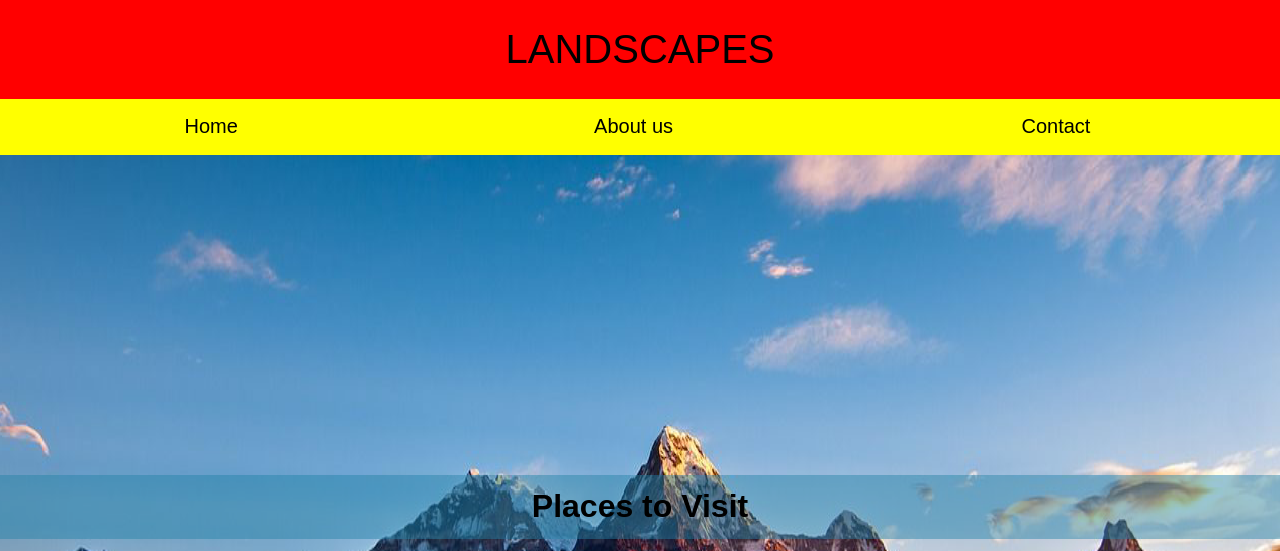
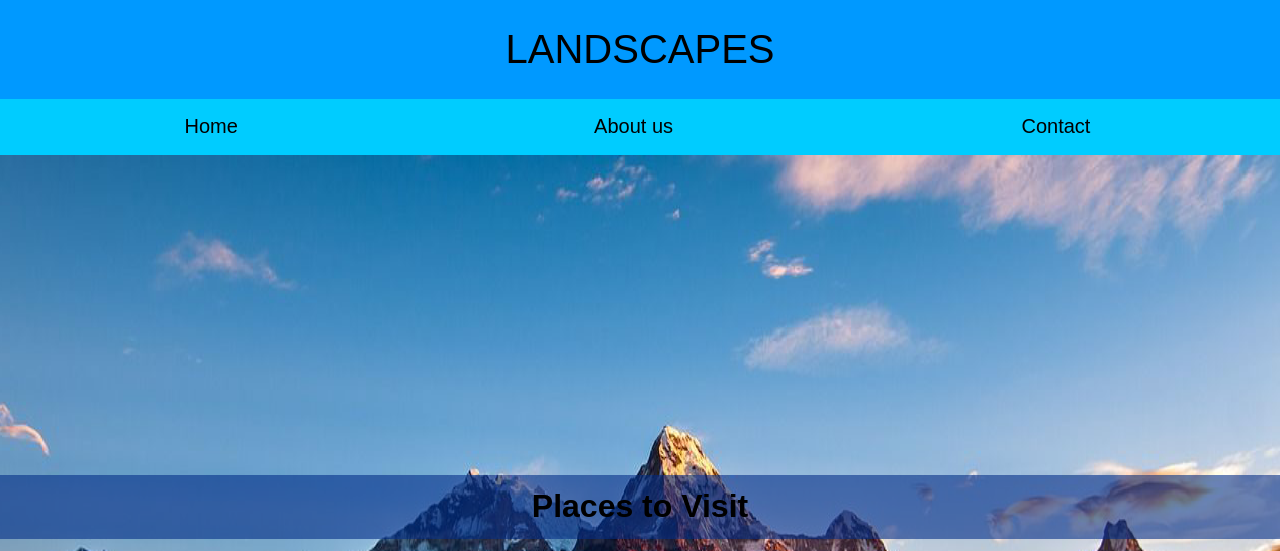
Before and after one commit to Giver-project/Landscape-page, a plain HTML site: page index.html in a window 1280 px wide. Shown: the top 551 px of the page. Drawn offline with Linux system fonts and the light colour scheme.

Commit message:
changed some color

```diff
--- a/css/style.css
+++ b/css/style.css
@@ -7,7 +7,7 @@ body {
 .head {
     display: inline-block;
     width: 100%;
-    background: red;
+    background: rgb(0, 153, 255);
     text-align: center;
 }
 
@@ -21,7 +21,7 @@ body {
 .nav {
     width: 100%;
     height: 7vh;
-    background: yellow;
+    background: rgb(0, 204, 255);
 }
 
 .nav div {
@@ -40,7 +40,7 @@ body {
 }
 
 .nav div:hover {
-    background: yellowgreen;
+    background:rgb(0, 150, 187);
     font-weight: bolder;
 }
 
@@ -65,7 +65,7 @@ body {
     margin:0;
 }
 .topichead{
-    background: rgba(36, 128, 165, 0.459);
+    background: rgba(3, 45, 134, 0.589);
     margin:0;
     display:flex;
     width:100%;
```
